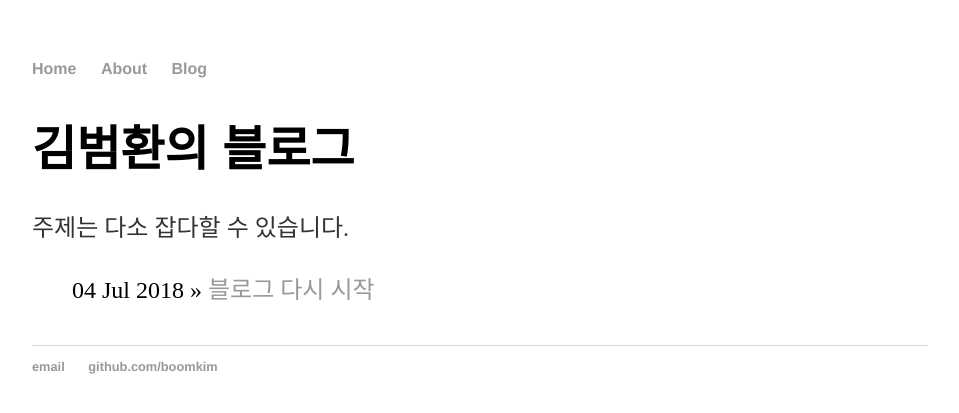
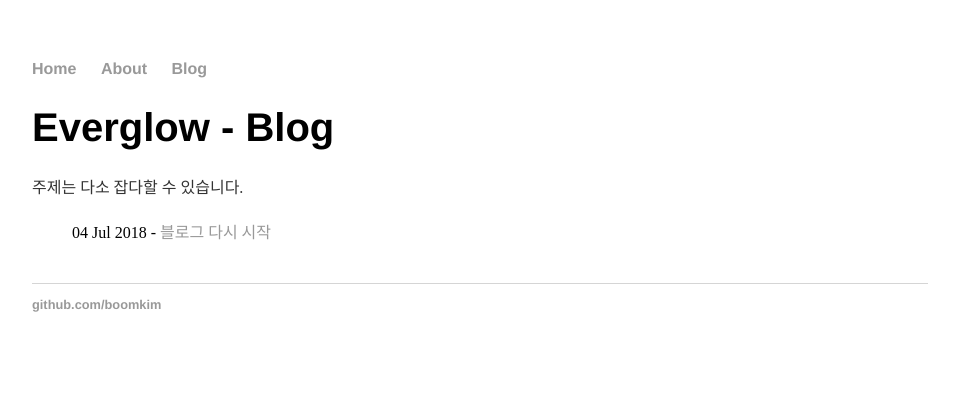
Before and after one commit to boomkim/boomkim.github.io, a Jekyll site: the page built from blog/index.html, in a window 1280 px wide. Shown: the top 413 px of the page, without its empty margins (160-1119 px from the left). Built offline with Jekyll 4.4.1, drawn with Linux system fonts in a browser that asks for light colours.

Commit message:
add several things, editted several things

```diff
--- a/_layouts/default.html
+++ b/_layouts/default.html
@@ -20,7 +20,6 @@
 			</div><!-- /.container -->
 			<footer>
 	    		<ul>
-	        		<li><a href="mailto:bhk3177@gmail.com">email</a></li>
 	        		<li><a href="https://github.com/boomkim">github.com/boomkim</a></li>
 				</ul>
 			</footer>
--- /dev/null
+++ b/about/index.html
@@ -0,0 +1,6 @@
+---
+layout: default
+title: Everglow - About
+---
+	<h1>김범환</h1>
+	<p>28세, 사람</p>
--- a/blog/index.html
+++ b/blog/index.html
@@ -1,12 +1,12 @@
 ---
 layout: default
-title: 김범환의 블로그
+title: Everglow - Blog
 ---
 	<h1>{{ page.title }}</h1>
 	<p>주제는 다소 잡다할 수 있습니다.</p>
 	<ul class="posts">
 
 	  {% for post in site.posts %}
-	    <li><span>{{ post.date | date_to_string }}</span> » <a href="{{ post.url }}" title="{{ post.title }}">{{ post.title }}</a></li>
+	    <li><span>{{ post.date | date_to_string }}</span> - <a href="{{ post.url }}" title="{{ post.title }}">{{ post.title }}</a></li>
 	  {% endfor %}
 	</ul>
--- a/css/main.css
+++ b/css/main.css
@@ -20,11 +20,11 @@ a:hover {
     text-decoration: underline;
 }
 h1 {
-    font-size: 3em;
+    font-size: 2.5em;
     font-family:'Helvetica', 'Arial', 'Sans-Serif';
 }
 p {
-    font-size: 1.5em;
+    font-size: 1em;
     line-height: 1.4em;
     color: #333;
 }
@@ -35,7 +35,7 @@ footer {
 
 ul.posts {
     margin: 20px auto 40px;
-    font-size: 1.5em;
+    font-size: 1em;
 }
 
 ul.posts li {
--- a/index.html
+++ b/index.html
@@ -3,6 +3,6 @@ layout: default
 title: Everglow
 ---
 <div class="blurb">
-	<h1>김범환의 페이지</h1>
+	<h1>Everglow</h1>
 	<p>이것저것 올리고 공유하는 공간입니다.</p>
 </div><!-- /.blurb -->
```
Also changed, not shown: Gemfile (added, +9 -0 lines), _posts/2018-07-04-first-post.md (+7 -2 lines), Gemfile.lock (added).
